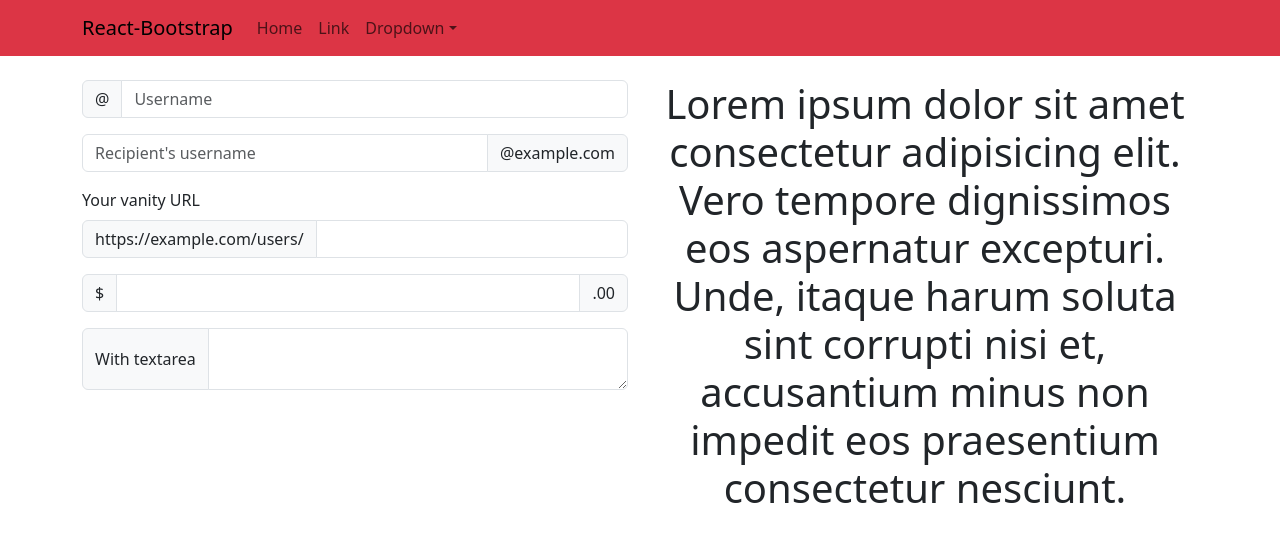
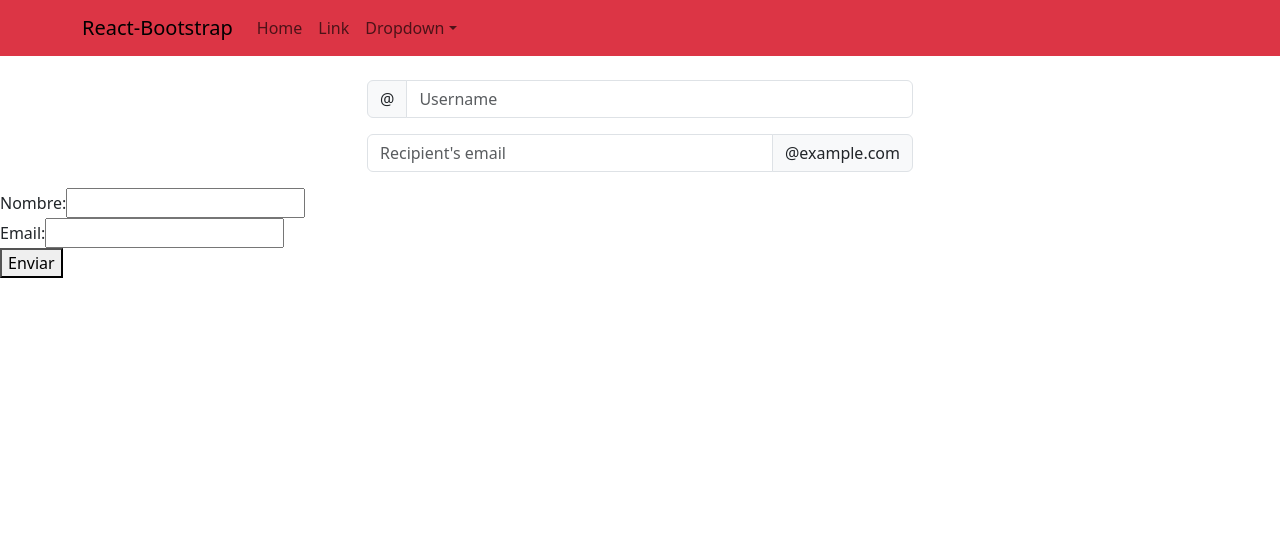
Before and after one commit to datrujillog/TrujiReact, a React (Vite) app in the folder TrujiReact/: page / in a window 1280 px wide. Shown: the top 542 px of the page. Built offline with nearby package versions, Linux system fonts and the light colour scheme.

Commit message:
chore: Add Formulario component and implement form data handling in contact.tsx

```diff
--- a/TrujiReact/src/App.tsx
+++ b/TrujiReact/src/App.tsx
@@ -5,13 +5,23 @@
 import 'bootstrap/dist/css/bootstrap.min.css';
 import TabsExample from './components/nav';
 import Contact from './components/contact';
+import Formulario from './components/formulario';
 
 function App() {
+
+
+
+
+
+
 
   return (
     <>
     <TabsExample />
     <Contact />
+    <Formulario />
+
+
     </>
   );
 }
--- a/TrujiReact/src/components/contact.tsx
+++ b/TrujiReact/src/components/contact.tsx
@@ -1,3 +1,5 @@
+import React, { useState,ChangeEvent } from 'react';
+
 import Form from 'react-bootstrap/Form';
 import InputGroup from 'react-bootstrap/InputGroup';
 import Container from 'react-bootstrap/Container';
@@ -5,6 +7,24 @@ import Row from 'react-bootstrap/Row';
 import Col from 'react-bootstrap/Col';
 
 function Contact() {
+
+    const [formData, setFormData] = useState({
+        username: undefined,
+        email: undefined,
+    });
+
+    const handleChange = (e: ChangeEvent<HTMLInputElement>) => {
+        setFormData({
+            ...formData,
+            [e.target.name]: e.target.value
+        });
+        console.log(formData)
+    };
+
+    // const formulario = () => {
+    //     console.log(username)
+    // }
+
 
 
 
@@ -15,7 +35,7 @@ function Contact() {
             <Container className='mt-4'>
                 <Row>
                     <Col
-                       lg={6} xs={12}
+                        lg={6} xs={12}
                         className='mx-auto'>
                         <InputGroup className="mb-3">
                             <InputGroup.Text id="basic-addon1">@</InputGroup.Text>
@@ -23,44 +43,35 @@ function Contact() {
                                 placeholder="Username"
                                 aria-label="Username"
                                 aria-describedby="basic-addon1"
+                                name='username'
+                                value={formData.username || ''}
+                                onChange={handleChange}
                             />
                         </InputGroup>
 
                         <InputGroup className="mb-3">
                             <Form.Control
-                                placeholder="Recipient's username"
-                                aria-label="Recipient's username"
+                                placeholder="Recipient's email"
+                                aria-label="Recipient's email"
                                 aria-describedby="basic-addon2"
+                                name='email'
+                                value={formData.email || ''}
+                                onChange={handleChange}
                             />
                             <InputGroup.Text id="basic-addon2">@example.com</InputGroup.Text>
                         </InputGroup>
 
-                        <Form.Label htmlFor="basic-url">Your vanity URL</Form.Label>
-                        <InputGroup className="mb-3">
-                            <InputGroup.Text id="basic-addon3">
-                                https://example.com/users/
-                            </InputGroup.Text>
-                            <Form.Control id="basic-url" aria-describedby="basic-addon3" />
-                        </InputGroup>
 
-                        <InputGroup className="mb-3">
-                            <InputGroup.Text>$</InputGroup.Text>
-                            <Form.Control aria-label="Amount (to the nearest dollar)" />
-                            <InputGroup.Text>.00</InputGroup.Text>
-                        </InputGroup>
 
-                        <InputGroup>
-                            <InputGroup.Text>With textarea</InputGroup.Text>
-                            <Form.Control as="textarea" aria-label="With textarea" />
-                        </InputGroup>
+
                     </Col>
 
 
 
 
-                    <Col lg={6} xs={12}>
+                    {/* <Col lg={6} xs={12}>
                         <h1 className='text-justify text-center'>Lorem ipsum dolor sit amet consectetur adipisicing elit. Vero tempore dignissimos eos aspernatur excepturi. Unde, itaque harum soluta sint corrupti nisi et, accusantium minus non impedit eos praesentium consectetur nesciunt.</h1>
-                    </Col>
+                    </Col> */}
 
                     {/* <Col lg={4} xs={6}>
                         <h1 className='text-justify text-center'>Lorem ipsum dolor sit amet consectetur adipisicing elit. Vero tempore dignissimos eos aspernatur excepturi. Unde, itaque harum soluta sint corrupti nisi et, accusantium minus non impedit eos praesentium consectetur nesciunt.</h1>
--- /dev/null
+++ b/TrujiReact/src/components/formulario.tsx
@@ -0,0 +1,77 @@
+import React, { useState, ChangeEvent, FormEvent } from 'react';
+
+// Interfaz para el estado del formulario
+interface FormData {
+    name: string;
+    email: string;
+}
+
+const Formulario: React.FC = () => {
+    const [formData, setFormData] = useState<FormData>({
+        name: '',
+        email: ''
+    });
+
+    // Función para manejar cambios en los campos de entrada
+    const handleChange = (e: ChangeEvent<HTMLInputElement>) => {
+        setFormData({
+            ...formData,
+            [e.target.name]: e.target.value
+        });
+    };
+
+    // Función para manejar el envío del formulario
+    const handleSubmit = (e: FormEvent<HTMLFormElement>) => {
+        e.preventDefault();
+
+        // Enviar la petición POST
+        fetch('https://ejemplo.com/api/endpoint', {
+            method: 'POST',
+            headers: {
+                'Content-Type': 'application/json'
+            },
+            body: JSON.stringify(formData)
+        })
+            .then(response => {
+                if (!response.ok) {
+                    throw new Error('Error en la petición');
+                }
+                return response.json();
+            })
+            .then(data => {
+                console.log('Respuesta del servidor:', data);
+                // Aquí podrías manejar la respuesta del servidor como desees
+            })
+            .catch(error => {
+                console.error('Error al enviar la petición:', error);
+            });
+    };
+
+    return (
+        <form onSubmit={handleSubmit}>
+            <label>
+                Nombre:
+                <input
+                    type="text"
+                    name="name"
+                    value={formData.name}
+                    onChange={handleChange}
+                />
+            </label>
+            <br />
+            <label>
+                Email:
+                <input
+                    type="email"
+                    name="email"
+                    value={formData.email}
+                    onChange={handleChange}
+                />
+            </label>
+            <br />
+            <button type="submit">Enviar</button>
+        </form>
+    );
+};
+
+export default Formulario;
```
